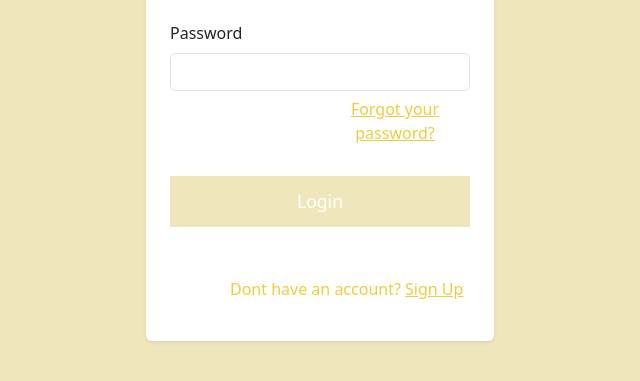
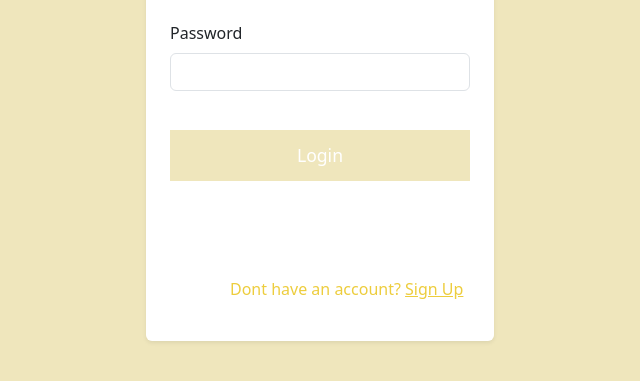
Before and after one commit to agusclap/FlechaApp, a plain HTML site: page login.html in a window 1280 px wide. Shown: the part 387-768 px from the top of the page, without its empty margins (320-960 px from the left). Drawn offline with nearby package versions, Linux system fonts and the light colour scheme.

Commit message:
navegacion

```diff
--- a/login.html
+++ b/login.html
@@ -30,18 +30,12 @@
                                 oninput="this.setCustomValidity('')">
                             </div>
 
-                            <div class="text-center mt-4">
-                                <p class="forgotpassword-login">
-                                    <a href="#" style="color: #edcd3d;">Forgot your password?</a>
-                                </p>
-                            </div>
-
-                            <button class="btn-login" type="submit">Login</button>
+                            <button class="btn-login" type="submit" onclick="window.location.href = 'vertareas.html'">Login</button>
                         </div>
 
                         <!-- Enlaces debajo del botón -->
                             <p class="register-login">Dont have an account?
-                                <a href="/frontend/register.html" style="color: #edcd3d;">Sign Up</a>
+                                <a href="register.html" style="color: #edcd3d;">Sign Up</a>
                             </p>
                         </div>
                     </form>
```
Also changed, not shown: vertareas.html (+1 -1 lines).
